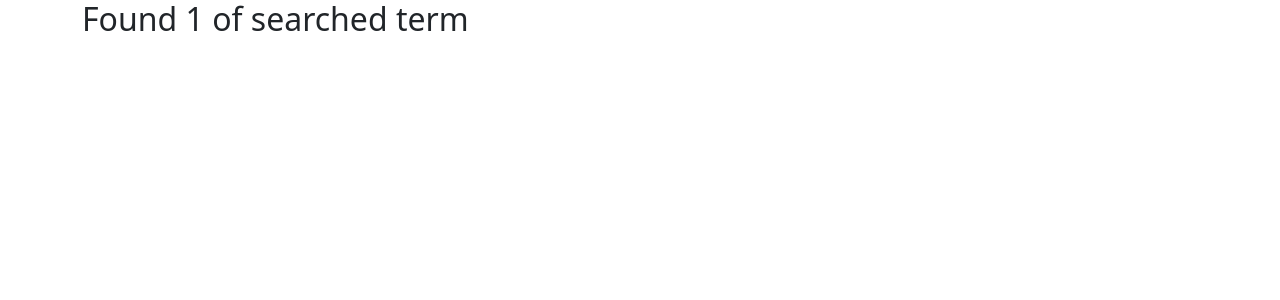
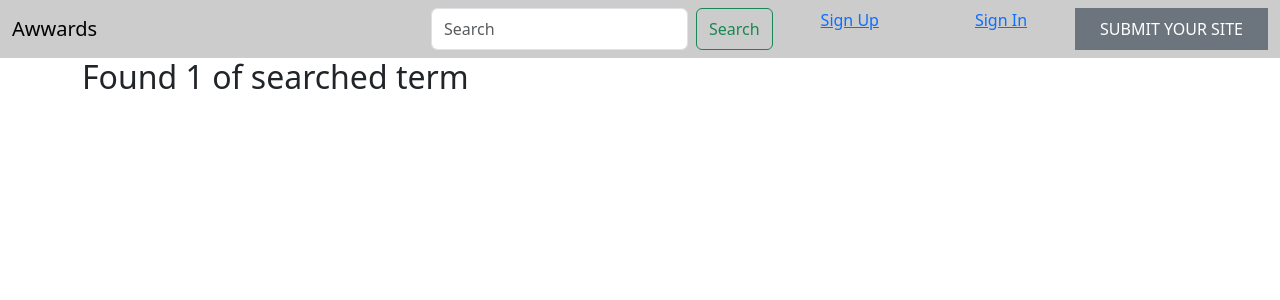
Before and after one commit to barbaramootian/django_awwwards, a Django app: template awwardapp/templates/registration/search.html in a window 1280 px wide. Shown: the top 300 px of the page. Run offline with Django 3.2, Linux system fonts and the light colour scheme; the template is opened without the code that fills it: most values are stand-ins (such as "Sample title", 1, 10 or a date in 2020); some libraries are stand-ins or nearby versions.

Commit message:
navbar template

```diff
--- a/awwardapp/templates/navbar.html
+++ b/awwardapp/templates/navbar.html
@@ -1,4 +1,4 @@
-<!-- <nav class="navbar navbar-expand-lg navbar-light" style="background-color: rgba(0, 0, 0, 0.2);">
+<nav class="navbar navbar-expand-lg navbar-light" style="background-color: rgba(0, 0, 0, 0.2);">
     <div class="container-fluid">
       <a class="navbar-brand" href="/" style="font-size: 20px;">Awwards</a>
       <button class="navbar-toggler" type="button" data-bs-toggle="collapse" data-bs-target="#navbarNav"
@@ -40,4 +40,4 @@
       </ul>
       </div>
     </div>
-  </nav> -->
+  </nav>
```
